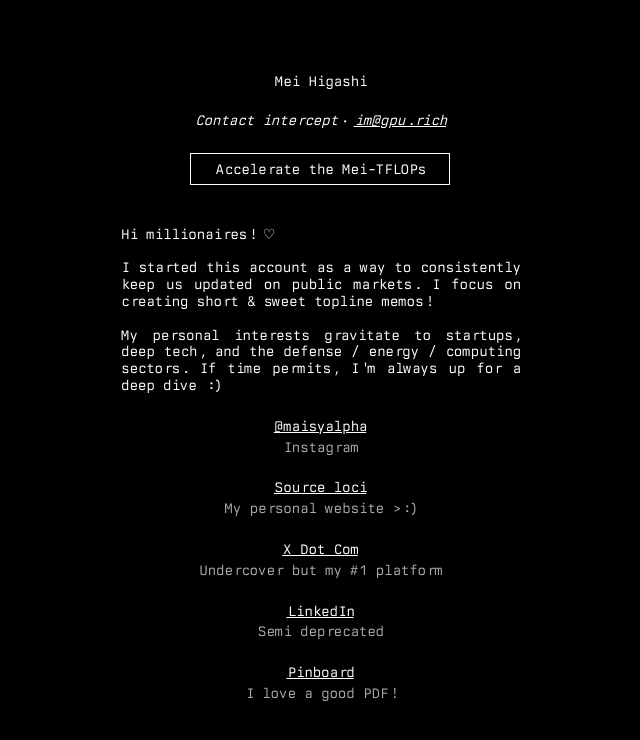
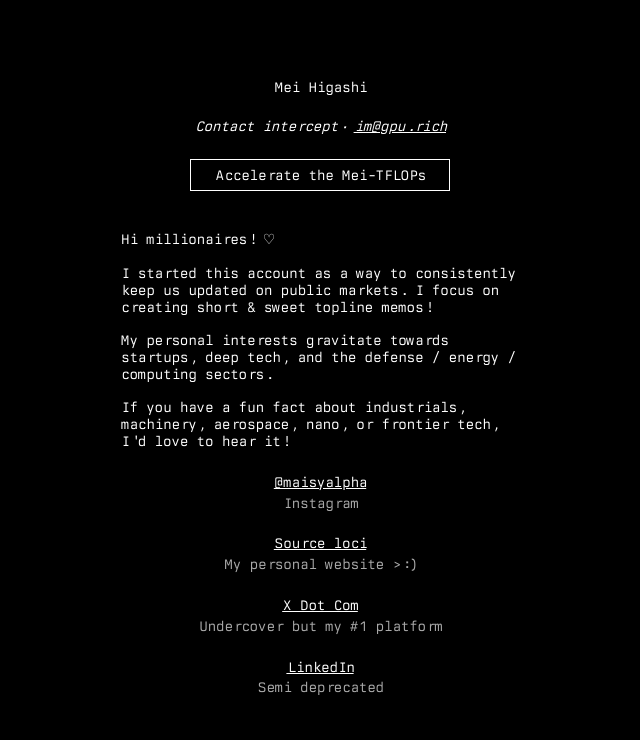
Before and after one commit to awhmaisy/mh-links, a Next.js app: page / in a window 1280 px wide. Shown: the top 740 px of the page, without its empty margins (320-960 px from the left). Built offline with nearby package versions, Linux system fonts and the light colour scheme.

Commit message:
interests update/rm pinboard

```diff
--- a/app/page.tsx
+++ b/app/page.tsx
@@ -30,11 +30,15 @@ const mainLinks = [
     url: "https://linkedin.com/in/awhmaisy",
     subline: "Semi deprecated",
   },
+   /**
   {
     title: "Pinboard",
     url: "https://pinboard.in/u:maisy",
     subline: "I love a good PDF!",
   },
+
+   *
+   */
 ];
 
 export default function Home() {
@@ -144,7 +148,7 @@ export default function Home() {
             color: "#fff",
             marginBottom: "1.5rem",
             lineHeight: "1.2",
-            textAlign: "justify",
+            textAlign: "left",
           }}
         >
           <span style={{ lineHeight: "1.2" }}>
@@ -155,8 +159,11 @@ export default function Home() {
             I started this account as a way to consistently keep us updated on public markets. I focus on creating short & sweet topline memos!
             <br />
             <br />
-            My personal interests gravitate to startups, deep tech, and the defense / energy / computing sectors. If time permits, I&apos;m always up for a deep dive :)
+            My personal interests gravitate towards startups, deep tech, and the defense / energy / computing sectors.
           </span>
+          <br />
+          <br />
+          If you have a fun fact about industrials, machinery, aerospace, nano, or frontier tech, I&apos;d love to hear it!
         </p>
 
         <ul
```
